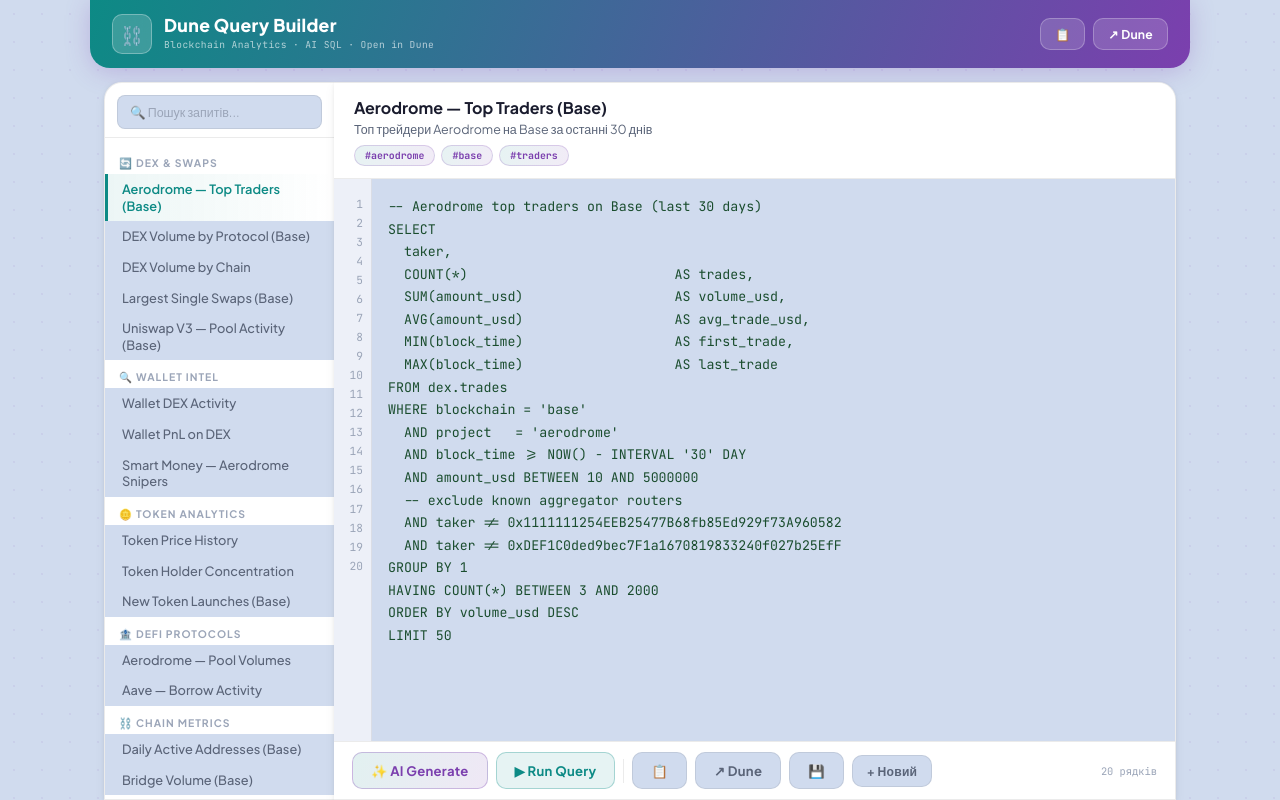
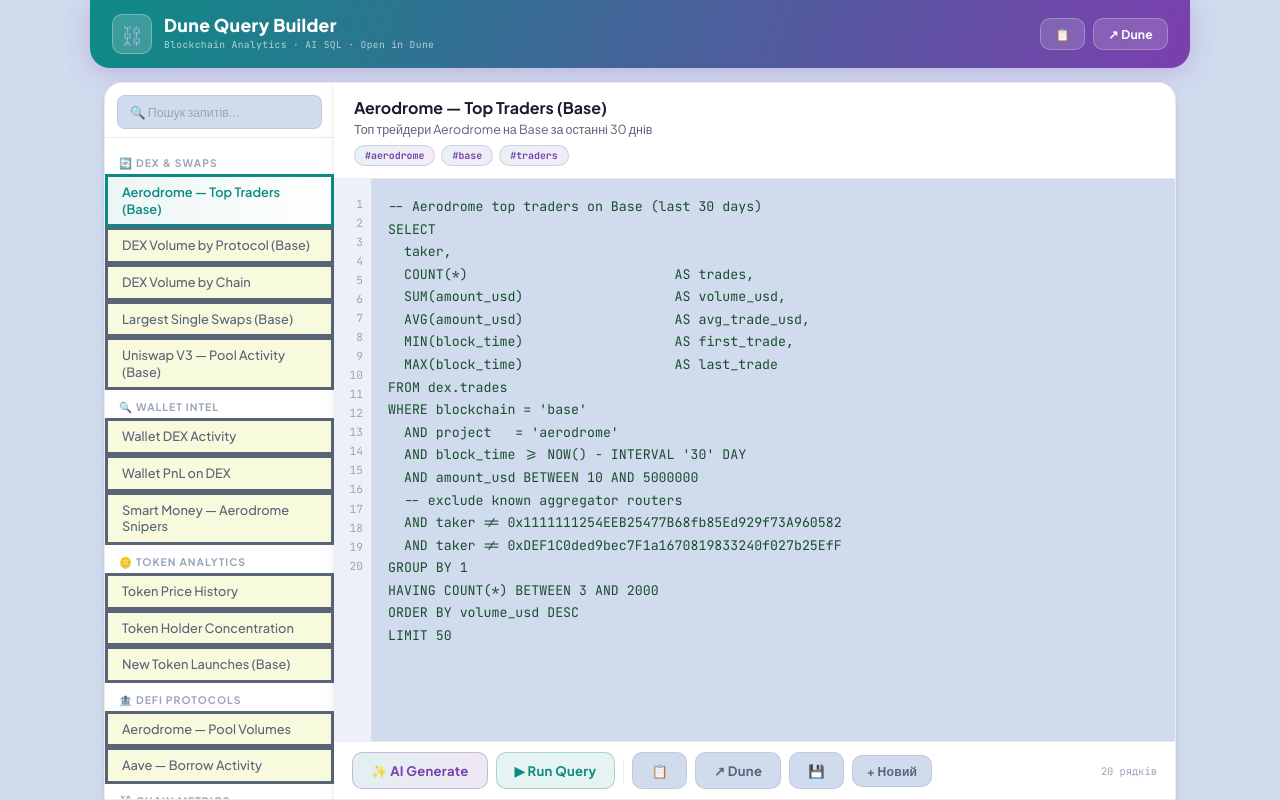
Before and after one commit to Anton-dot911/dune-query-builder, a React (Vite) app: page / in a window 1280 px wide. Built offline with nearby package versions, Linux system fonts and the light colour scheme.

Commit message:
Update globals.css

```diff
--- a/src/styles/globals.css
+++ b/src/styles/globals.css
@@ -10,6 +10,7 @@
   --grad:       linear-gradient(110deg, #0D8A85 0%, #7B3FAE 100%);
 
   --bg:         #D0DBEE;
+  --bg-q:       #F8FADE;
   --bg-card:    #FFFFFF;
   --bg-el:      #D0DBEE;
   --bg-input:   #D0DBEE;
@@ -130,12 +131,12 @@ body::before {
 
 .query-item {
   display: block; width: 100%; text-align: left;
-  background: var(--bg-el); border: none; cursor: pointer;
+  background: var(--bg-q); border: 3px solid; cursor: pointer;
   padding: 7px 14px;
   font-family: var(--font-ui); font-size: 0.8rem; font-weight: 500;
   color: var(--text-dim); line-height: 1.3;
   transition: background 0.12s, color 0.12s;
-  border-left: 3px solid transparent;
+  border-left: 3px solid;
 }
 .query-item:hover { background: var(--bg-el); color: var(--text); }
 .query-item.active {
```
